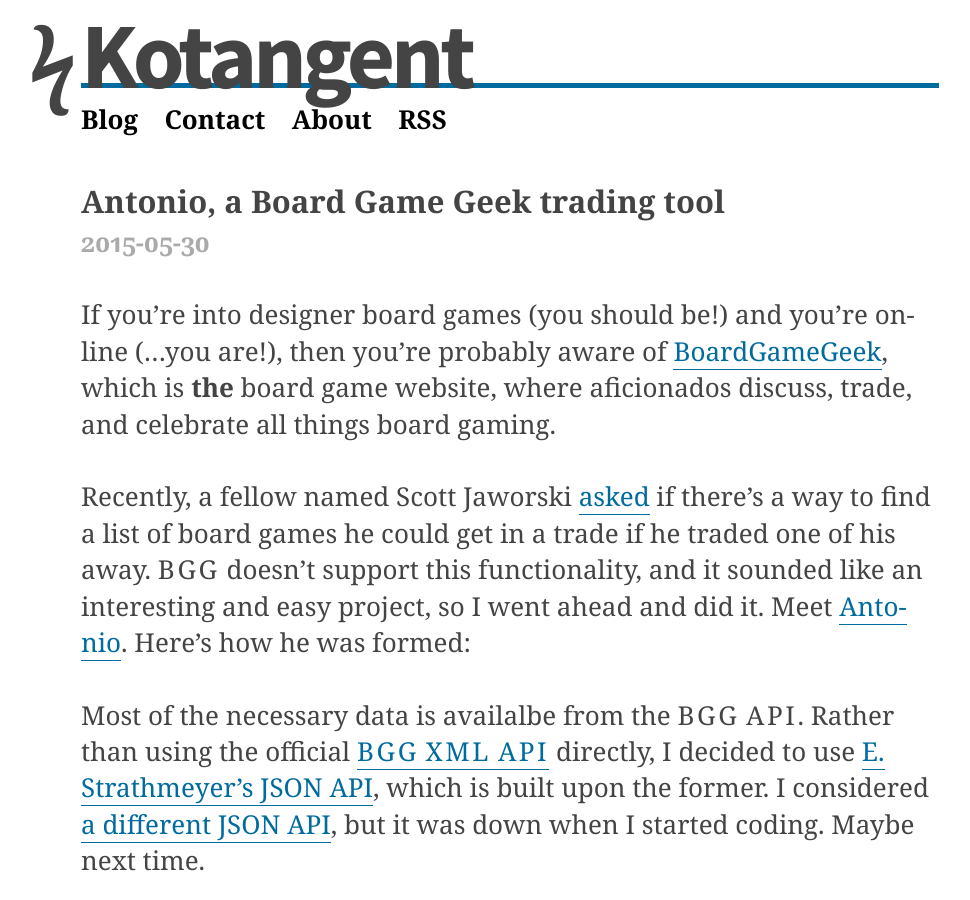
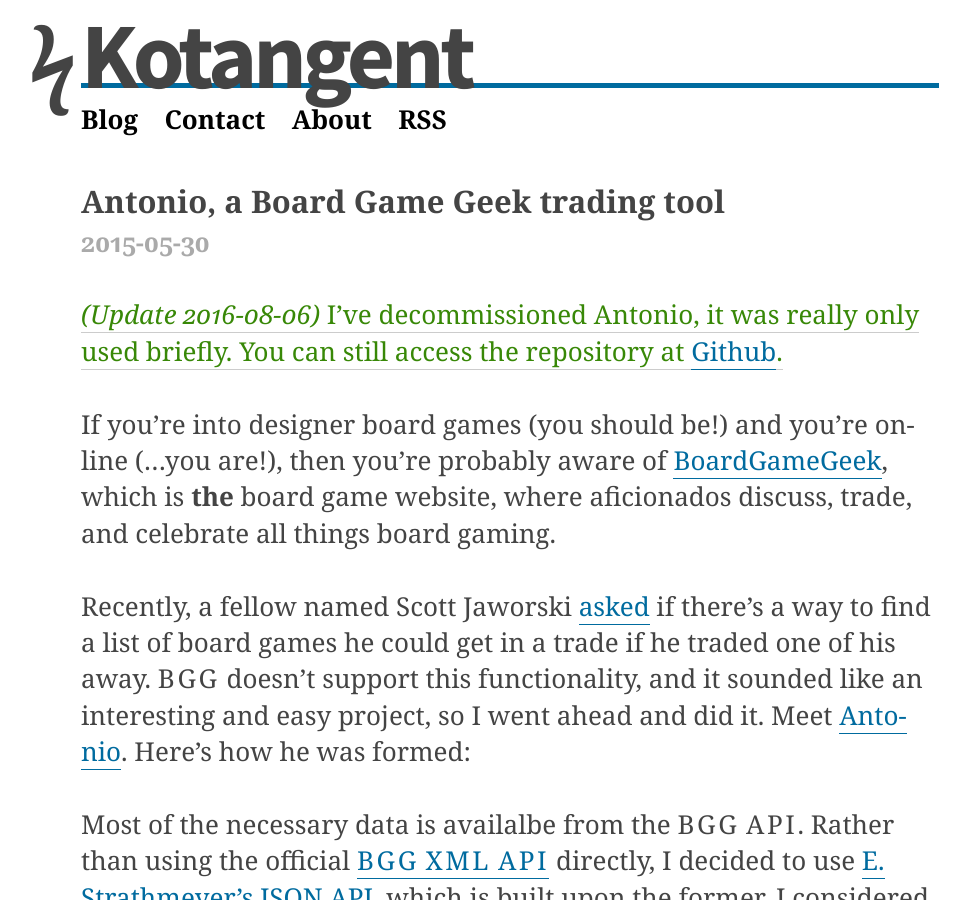
Before and after one commit to briankoser/kotangent-jekyll, a Jekyll site: the page built from _posts/2015-05-30-antonio.md, in a window 1280 px wide and 900 px high. Shown: the whole window, without its empty margins (130-1100 px from the left). Built offline with Jekyll 4.4.1, drawn with Linux system fonts in a browser that asks for light colours; some web fonts are replaced.

Commit message:
Update Antonio post

```diff
--- a/_posts/2015-05-30-antonio.md
+++ b/_posts/2015-05-30-antonio.md
@@ -3,6 +3,8 @@
 title: "Antonio, a Board Game Geek trading tool"
 tags: programming javascript asp.net boardgamegeek
 ---
+
+<ins datetime="2016-08-06">I’ve decommissioned Antonio, it was really only used briefly. You can still access the repository at [Github](http://github.com/briankoser/antonio).</ins>
 
 If you’re into designer board games (you should be!) and you’re online (…you are!), then you’re probably aware of [BoardGameGeek](http://boardgamegeek.com), which is *the* board game website, where aficionados discuss, trade, and celebrate all things board gaming.
 
```
